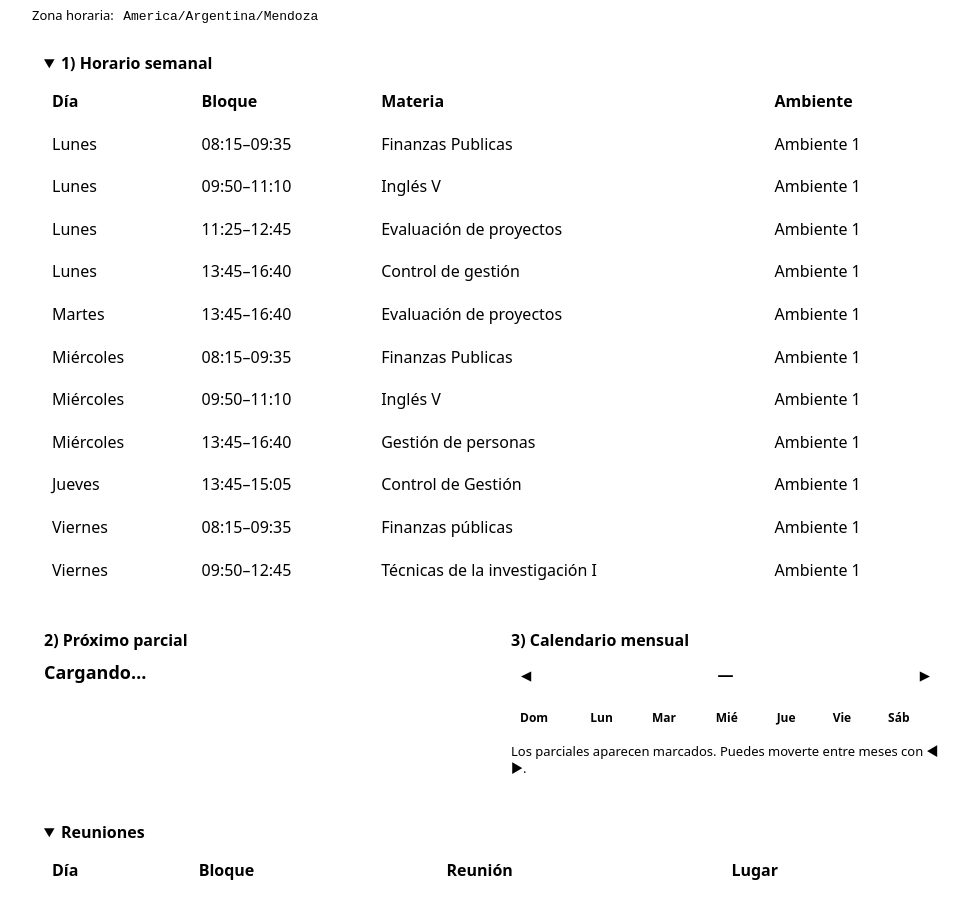
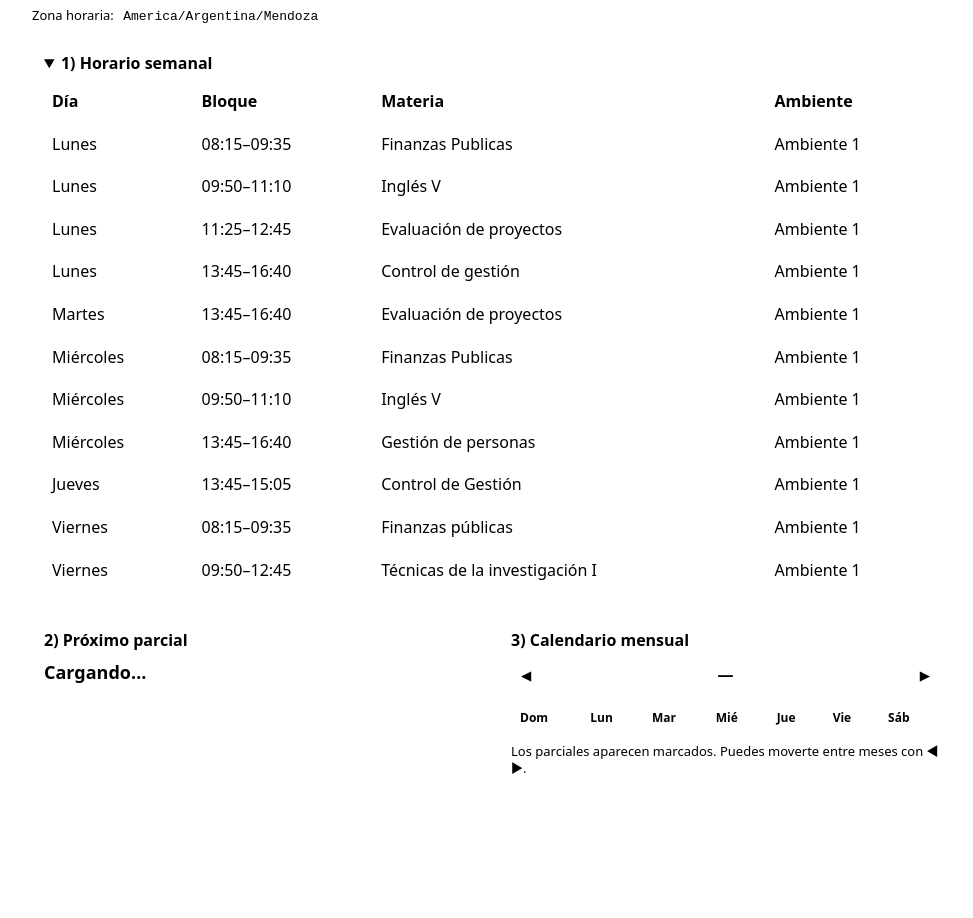
Before and after one commit to j5qnhfj9cc-afk/meli, a plain HTML site: page index.html in a window 1280 px wide. Shown: the part 154-1072 px from the top of the page, without its empty margins (148-1121 px from the left). After the commit the page ends 986 px from the top, so only its background shows below. Drawn offline with Linux system fonts and the light colour scheme.

Commit message:
Delete meetings details and table from index.html
Removed meetings section from the HTML.

```diff
--- a/index.html
+++ b/index.html
@@ -133,18 +133,6 @@
       </div>
     </div>
 
-    <!-- Reuniones (al final) -->
-    <details id="meetingsDetails" open class="panel" style="margin-top:14px;">
-      <summary style="cursor:pointer; font-weight:800; margin:6px 0;">Reuniones</summary>
-
-      <table id="meetingsTable">
-        <thead>
-          <tr><th>Día</th><th>Bloque</th><th>Reunión</th><th>Lugar</th></tr>
-        </thead>
-        <tbody></tbody>
-      </table>
-    </details>
-  </div>
 
   <script src="schedule.js"></script>
 </body>
```
